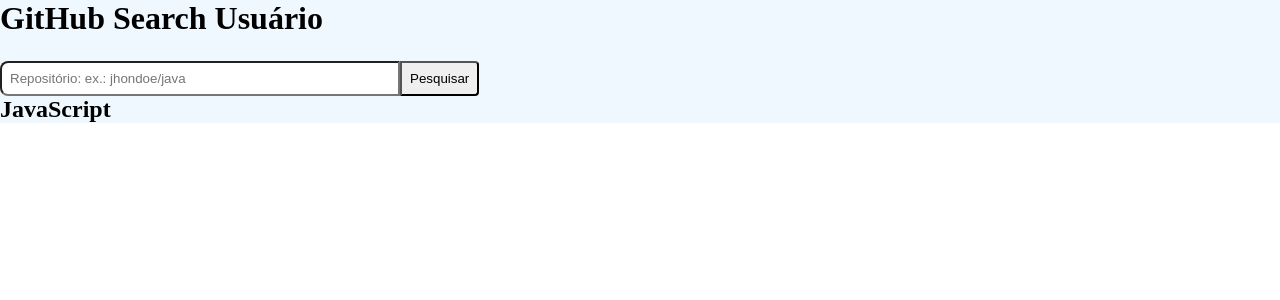
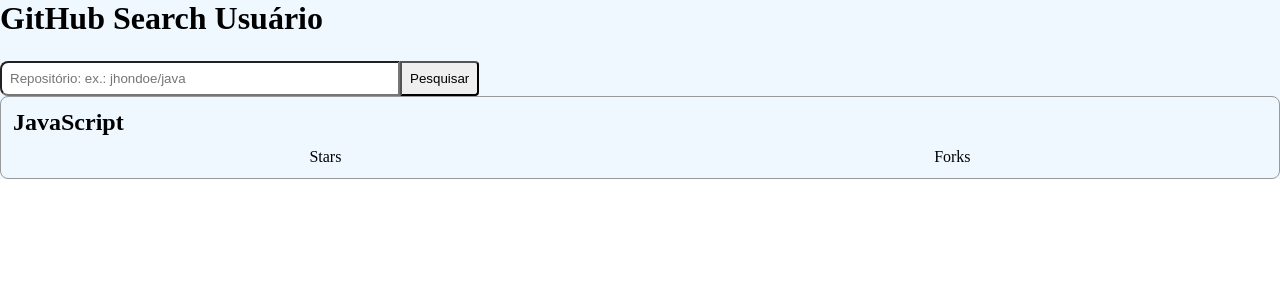
Before and after one commit to FranciscoMaik/GitHubSearchUser, a Next.js app: page / in a window 1280 px wide. Shown: the top 300 px of the page. Built offline with nearby package versions, Linux system fonts and the light colour scheme.

Commit message:
feat(card): adicionando card para listagem de repositorios

```diff
--- a/src/components/Card/index.tsx
+++ b/src/components/Card/index.tsx
@@ -1,10 +1,24 @@
-import { Container, Img, NameRepo } from './styles';
+import {
+    Container,
+    NameRepo,
+    DivInformations,
+    DivItemInfo,
+    TextItem
+} from './styles';
 
 export default function Card(){
     return(
         <Container>
-            <Img href="#"/>
             <NameRepo>JavaScript</NameRepo>
+            <DivInformations>
+                <DivItemInfo>
+                    <TextItem>Stars</TextItem>
+                </DivItemInfo>
+
+                <DivItemInfo>
+                    <TextItem>Forks</TextItem>
+                </DivItemInfo>
+            </DivInformations>
         </Container>
     )
 }
--- a/src/components/Card/styles.ts
+++ b/src/components/Card/styles.ts
@@ -1,7 +1,24 @@
 import styled from 'styled-components';
 
-export const Container = styled.div``;
+export const Container = styled.div`
+    display: flex;
+    flex-direction: column;
+    width: 100%;
+    margin-bottom: 24px;
+    padding: 12px;
+    border-radius: 8px;
+    border: 1px solid #999999;
+`;
 
-export const Img = styled.image``;
 
 export const NameRepo = styled.h2``;
+
+export const DivInformations = styled.div`
+    display: flex;
+    justify-content: space-around;
+    margin-top: 12px;
+`;
+
+export const DivItemInfo = styled.div``;
+
+export const TextItem = styled.p``;
```
